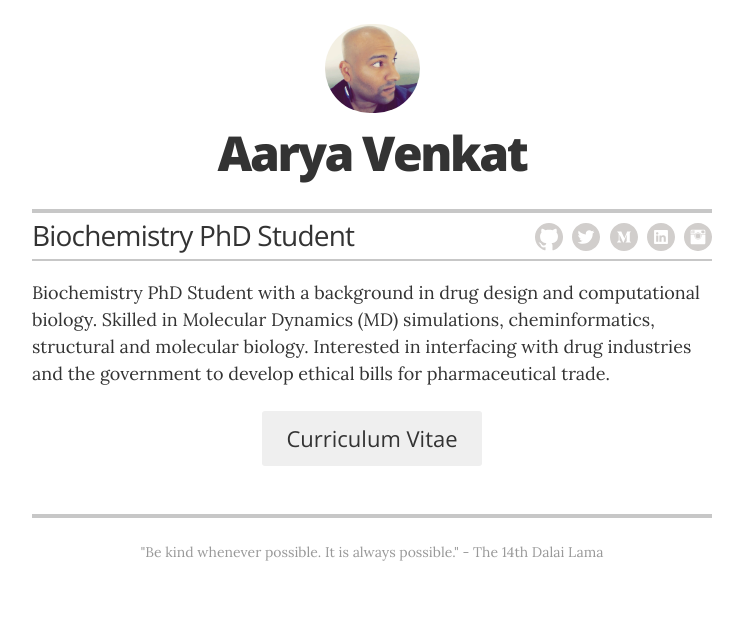
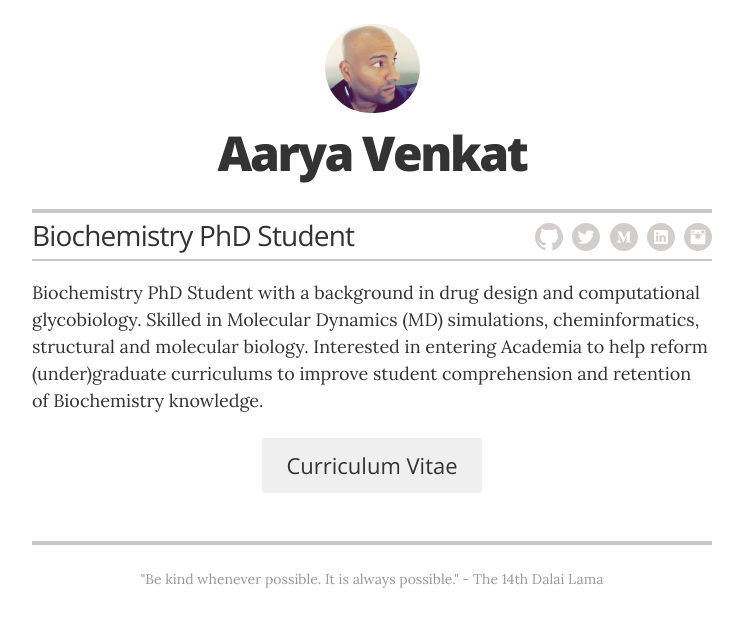
Before and after one commit to arikat/arikat.github.io, a Jekyll site: the page built from index.html, in a window 1280 px wide. Shown: the top 627 px of the page, without its empty margins (268-1011 px from the left). Built offline with Jekyll 4.4.1, drawn with Linux system fonts in a browser that asks for light colours.

Commit message:
Update _config.yml
modifications to the header.

```diff
--- a/_config.yml
+++ b/_config.yml
@@ -23,7 +23,7 @@ resume_contact_telephone:       "678-404-1666"
 resume_header_contact_info:     "678-404-1666 • aarya@uga.edu"
 display_header_contact_info:    "false"
 
-resume_header_intro: "<p>Biochemistry PhD Student with a background in drug design and computational biology. Skilled in Molecular Dynamics (MD) simulations, cheminformatics, structural and molecular biology. Interested in interfacing with drug industries and the government to develop ethical bills for pharmaceutical trade.</p>"
+resume_header_intro: "<p>Biochemistry PhD Student with a background in drug design and computational glycobiology. Skilled in Molecular Dynamics (MD) simulations, cheminformatics, structural and molecular biology. Interested in entering Academia to help reform (under)graduate curriculums to improve student comprehension and retention of Biochemistry knowledge.</p>"
 
 resume_looking_for_work:        "yes"
 
```
